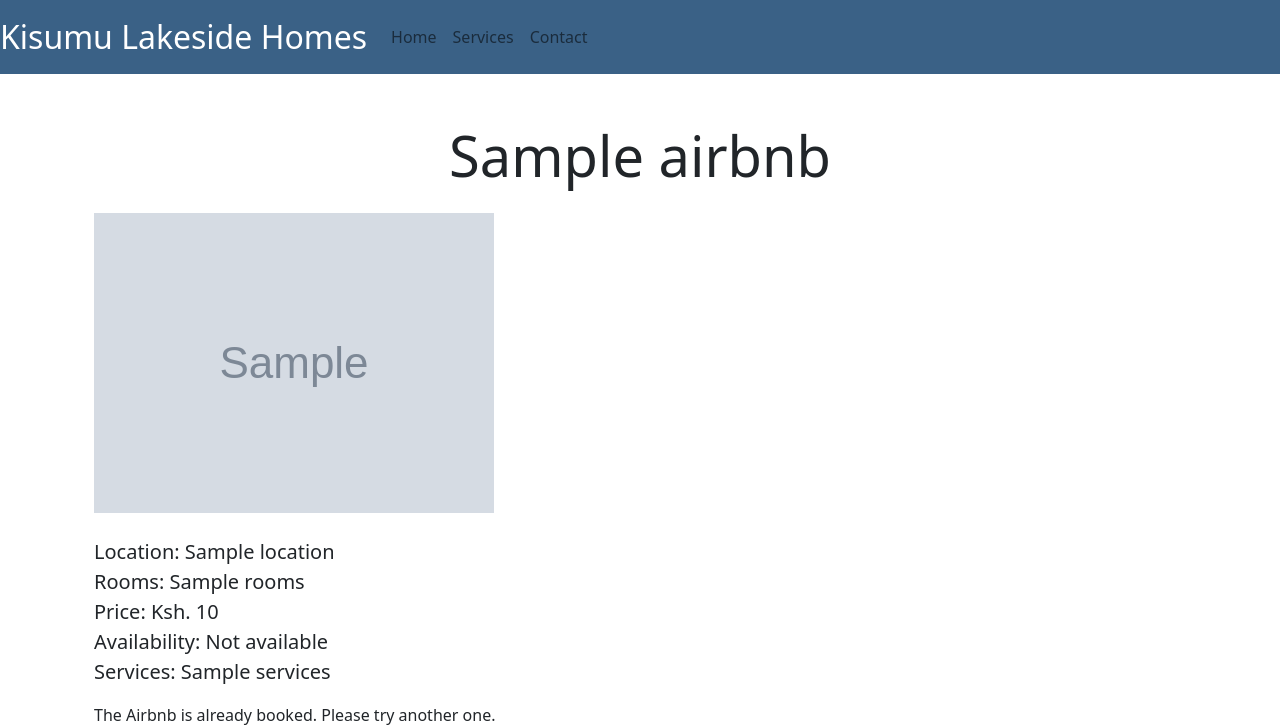
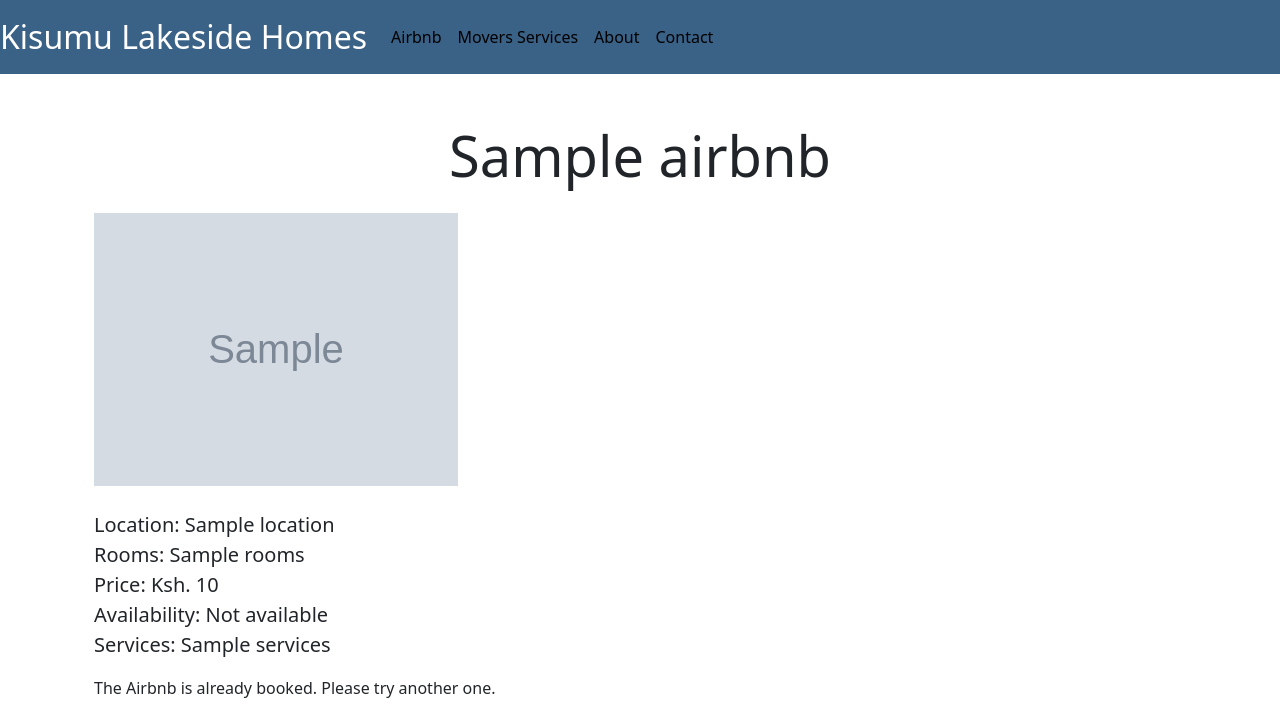
Before and after one commit to Victormuthomi/private_airbnb, a Django app: template templates/airbnb_detail.html in a window 1280 px wide. Shown: the top 726 px of the page. Run offline with Django 3.2, Linux system fonts and the light colour scheme; the template is opened without the code that fills it: most values are stand-ins (such as "Sample title", 1, 10 or a date in 2020); grey boxes marked "Sample" are stand-in pictures; some libraries are stand-ins or nearby versions.

Commit message:
rebrad 2

```diff
--- a/airbnb/forms.py
+++ b/airbnb/forms.py
@@ -6,7 +6,7 @@ class CustomerForm(forms.ModelForm):
      """Initialize the fields for the customer template"""
      class Meta:
           model = Customer
-          fields = ['name', 'email', 'phone_number', 'airbnb']
+          fields = ['name', 'email', 'phone_number', 'Id_number', 'airbnb', 'Mpesa_code']
 
 class OtherServicesForm(forms.ModelForm):
      """Initialize the fields for otherservices """
--- a/airbnb/models.py
+++ b/airbnb/models.py
@@ -31,8 +31,10 @@ class Customer(models.Model):
      name = models.CharField(max_length=20)
      email = models.EmailField()
      phone_number = models.PositiveBigIntegerField()
+     Id_number = models.PositiveBigIntegerField()
      booking_id= models.AutoField(primary_key=True)
      airbnb = models.ForeignKey(Airbnb, on_delete=models.CASCADE)
+     Mpesa_code = models.CharField(max_length=20)
      date = models.DateTimeField(auto_now=True)
 
      def __str__(self):
--- a/static/css/style.css
+++ b/static/css/style.css
@@ -27,3 +27,7 @@ div {
     border-radius: 8px;
     box-shadow: 0 2px 4px 0 rgba(0,0,0,0.1);
 }
+
+.overflow-auto {
+    overflow-x: auto;
+}
--- a/templates/airbnb_detail.html
+++ b/templates/airbnb_detail.html
@@ -7,9 +7,13 @@
     <h1 class="display-4 text-center mb-4">{{ airbnb.name }}</h1>
 
     <!-- Images -->
-    {% for image in airbnb.images.all %}
-    <img class="img-fluid mb-4" src="{{ image.image.url }}" alt="{{ airbnb.name }}">
-    {% endfor %}
+    <div class="d-flex flex-row flex-nowrap overflow-auto mb-4">
+        {% for image in airbnb.images.all %}
+        <div class="col-4">
+            <img class="img-fluid" src="{{ image.image.url }}" alt="{{ airbnb.name }}">
+        </div>
+        {% endfor %}
+    </div>
 
     <!-- Details -->
     <p class="lead">
@@ -22,7 +26,7 @@
 
     <!-- Booking button -->
     {% if airbnb.avalability %}
-    <a href="{% url 'airbnb_booking' airbnb.id %}" class="btn btn-primary">Book Now</a>
+    <a href="{% url 'airbnb_customer_form'%}" class="btn btn-primary">Book Now</a>
     {% else %}
     <p>The Airbnb is already booked. Please try another one.</p>
     {% endif %}
--- a/templates/base.html
+++ b/templates/base.html
@@ -18,6 +18,9 @@
         .navbar-brand {
             color: white;
             font-size: 2em;  /* Make the brand name larger */
+        }
+        .nav-link {
+            color: #000000 !important; /* Dark black color */
         }
 
         /* Footer styles */
@@ -40,10 +43,13 @@
         <div class="collapse navbar-collapse" id="navbarNav">
             <ul class="navbar-nav ml-auto">
                 <li class="nav-item active">
-                    <a class="nav-link" href="#">Home</a>
+                    <a class="nav-link" href="{% url 'airbnb' %}">Airbnb</a>
                 </li>
                 <li class="nav-item">
-                    <a class="nav-link" href="#">Services</a>
+                    <a class="nav-link" href="{% url 'movers_service' %}">Movers Services</a>
+                </li>
+                <li class="nav-item">
+                    <a class="nav-link" href="#">About</a>
                 </li>
                 <li class="nav-item">
                     <a class="nav-link" href="#">Contact</a>
```
Also changed, not shown: airbnb/views.py (+9 -5 lines), templates/airbnb.html (+5 -6 lines), templates/airbnb_customer_form.html (+18 -1 lines), airbnb/migrations/0003_customer_id_number_customer_mpesa_code.py (added), db.sqlite3.
